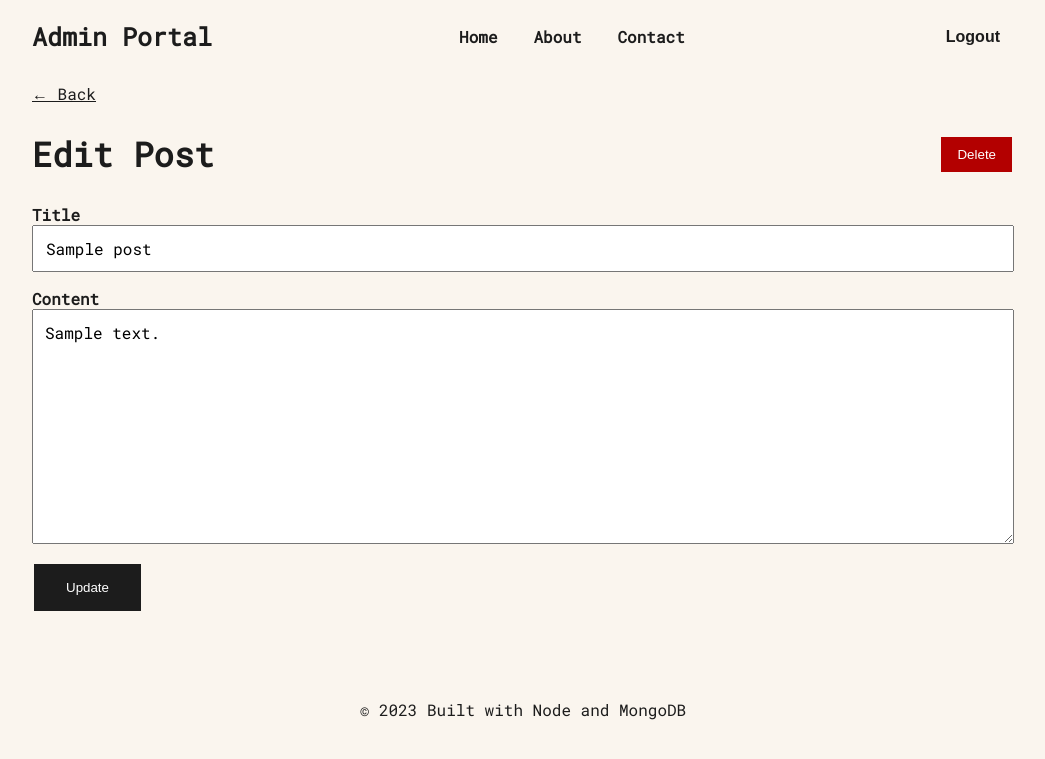
After one commit to rowkee/bloggy, a Node server app: page /edit-post/600000000000000000000001 in a window 1280 px wide. The commit adds this page. Shown: the top 759 px of the page, without its empty margins (117-1162 px from the left). Run offline with Node 20, Linux system fonts and the light colour scheme; a user stored in the database is signed in; tables that the repository leaves empty hold one stand-in row (values such as "Sample post"); some libraries are stand-ins or nearby versions.

Commit message:
trying to fix the edit and delete

```diff
--- a/server/routes/admin.js
+++ b/server/routes/admin.js
@@ -115,7 +115,7 @@ router.get("/add-post", authMiddleware, async (req, res) => {
   }
 });
 
-// This POSTS the content of a new blog post to display
+// This POSTS the content of a new blog post
 
 router.post("/add-post", authMiddleware, async (req, res) => {
   try {
@@ -133,3 +133,49 @@ router.post("/add-post", authMiddleware, async (req, res) => {
     console.log(error);
   }
 });
+
+// This will GET the data for the post that is to be edited
+
+router.get("/edit-post/:id", authMiddleware, async (req, res) => {
+  try {
+    const locals = {
+      title: "Edit Post",
+      description:
+        "The ramblings of content you can find funnier Dilbert cartoons for.",
+    };
+    const data = await Post.findOne({ _id: req.params.id });
+    res.render("admin/edit-post", {
+      locals,
+      data,
+      layout: adminLayout,
+    });
+  } catch (error) {
+    console.log(error);
+  }
+});
+
+// This PUTS data when submitting edits to post
+router.put("/edit-post/:id", authMiddleware, async (req, res) => {
+  try {
+    await Post.findByIdAndUpdate(req.params.id, {
+      title: req.body.title,
+      body: req.body.body,
+      updatedAt: Date.now(),
+    });
+
+    res.redirect(`/edit-post/${req.params.id}`);
+  } catch (error) {
+    console.log(error);
+  }
+});
+
+// This DELETES a post
+
+router.delete("/delete-post/:id", authMiddleware, async (req, res) => {
+  try {
+    await Post.deleteOne({ _id: req.params.id });
+    res.redirect("/dashboard");
+  } catch (error) {
+    console.log(error);
+  }
+});
--- a/views/admin/dashboard.ejs
+++ b/views/admin/dashboard.ejs
@@ -9,8 +9,8 @@
     <a href="/post/<%= cheese._id %>"> <%= cheese.title %> &nearr; </a>
   </li>
   <div class="admin-post-controls">
-    <a href="/edit-post/<%= cheese._id %>" class="btn">Edit</a>
-    <form action="/delete-post/<%= cheese._id %>?_method=DELETE" method="POST">
+    <a href="/edit-post/<%= data._id %>" class="btn">Edit</a>
+    <form action="/delete-post/<%= data._id %>?_method=DELETE" method="POST">
       <input type="submit" value="Delete" class="btn" />
     </form>
   </div>
--- /dev/null
+++ b/views/admin/edit-post.ejs
@@ -0,0 +1,22 @@
+<a href="/dashboard"> &larr; Back </a>
+<div class="admin-title">
+  <h2>Edit Post</h2>
+  <form action="/delete-post/<%= data._id %>?_method=DELETE" method="POST">
+    <input type="submit" value="Delete" class="btn-delete btn" />
+  </form>
+</div>
+
+<form action="/edit-post/<%= data._id %>?_method=PUT" method="POST">
+  <label for="title"><b>Title</b></label>
+  <input
+    type="text"
+    placeholder="Post Title"
+    name="title"
+    value="<%= data.title %>"
+  />
+
+  <label for="body"><b>Content</b></label>
+  <textarea name="body" cols="50" rows="10"><%= data.body %></textarea>
+
+  <input type="submit" value="Update" class="btn" />
+</form>
--- a/views/admin/index.ejs
+++ b/views/admin/index.ejs
@@ -12,7 +12,7 @@
 
 <!-- commented out, we don't want more admins registering -->
 
-<!-- <h3>Register</h3>
+<h3>Register</h3>
 
 <form action="/register" method="POST">
   <label for="username"><b>Username</b></label>
@@ -22,4 +22,4 @@
   <input type="password" placeholder="Enter Password" name="password" />
 
   <input type="submit" value="Register" class="btn" />
-</form> -->
+</form>
--- a/views/partials/header_admin.ejs
+++ b/views/partials/header_admin.ejs
@@ -1,5 +1,5 @@
 <header class="header">
-  <a href="/" class="header__logo"> Admin Portal </a>
+  <a href="/dashboard" class="header__logo"> Admin Portal </a>
   <nav class="header__nav">
     <ul>
       <li>
```
